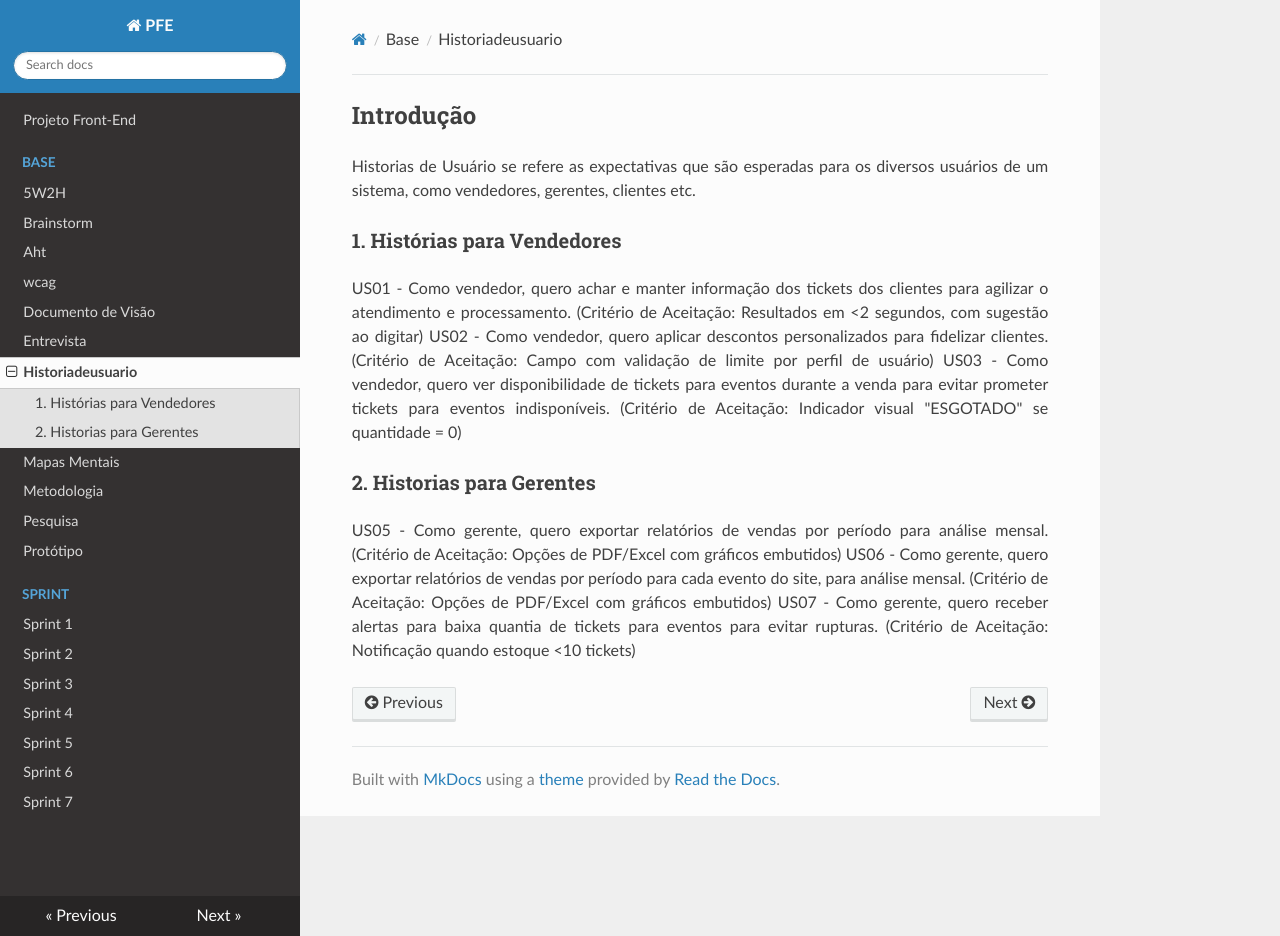
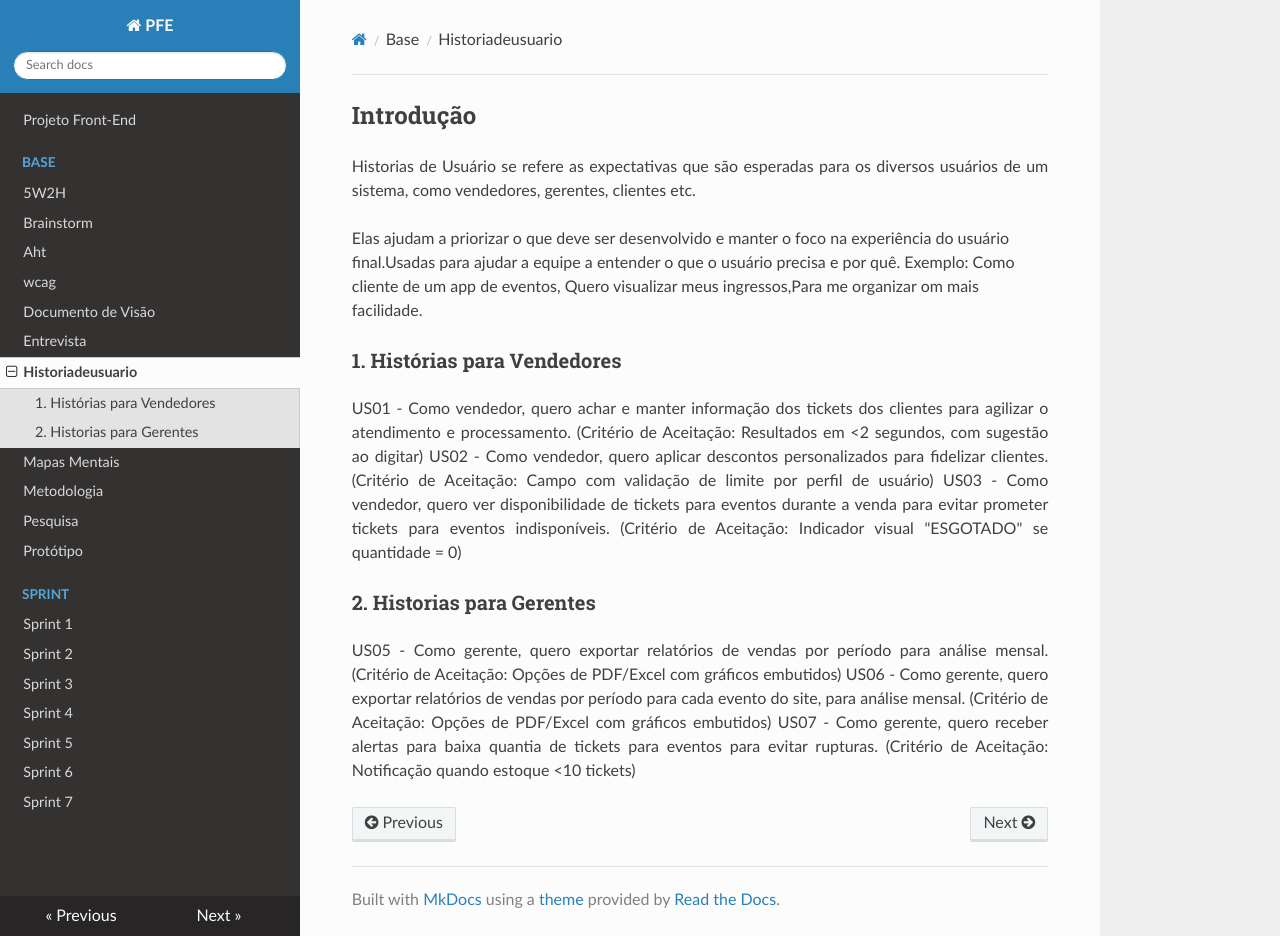
Before and after one commit to Projetos-de-Extensao/PFE_25.1_8001_III, an MkDocs documentation site: the page built from docs/base/historiadeusuario.md, in a window 1280 px wide and 936 px high. Built offline with MkDocs 1.6.1, drawn with Linux system fonts in a browser that asks for light colours; nearby versions of some CDN libraries.

Commit message:
Update historiadeusuario.md

```diff
--- a/docs/base/historiadeusuario.md
+++ b/docs/base/historiadeusuario.md
@@ -2,6 +2,11 @@
 
 <p align = "justify">
 Historias de Usuário se refere as expectativas que são esperadas para os diversos usuários de um sistema, como vendedores, gerentes, clientes etc.
+</p>
+<p>
+  Elas ajudam a priorizar o que deve ser desenvolvido e manter o foco na experiência do usuário final.Usadas para ajudar a equipe a entender o que o usuário precisa e por quê.
+  Exemplo:
+Como cliente de um app de eventos, Quero visualizar meus ingressos,Para me organizar om mais facilidade.
 </p>
 
 ### 1. Histórias para Vendedores
```
